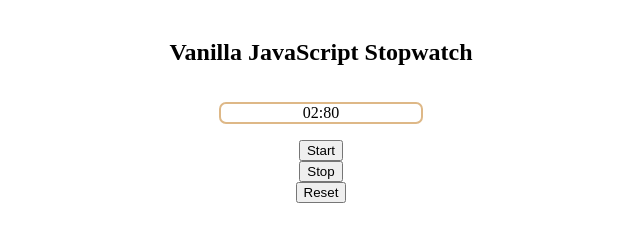
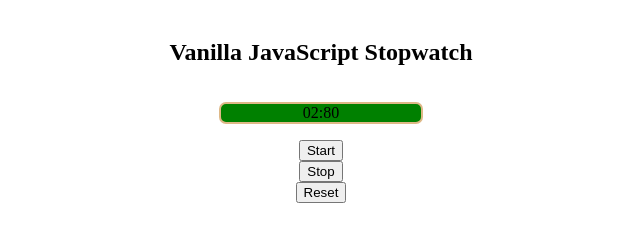
Before and after one commit to mootqns/cpsc332-hw6, a plain HTML site: page stopwatch.html in a window 1280 px wide. Both pictures are taken after a click on the button "Start". Shown: the part 69-310 px from the top of the page, without its empty margins (319-959 px from the left). Drawn offline with nearby package versions, Linux system fonts and the light colour scheme.

Commit message:
timer colors functional

```diff
--- a/stopwatch.html
+++ b/stopwatch.html
@@ -33,10 +33,12 @@
             $buttonStart.click( function () {
                 clearInterval(interval);
                 interval = setInterval(startTimer, 10);
+                $timerPara.css("background-color", "green");
             });
 
             $buttonStop.click(function () {
                 clearInterval(interval);
+                $timerPara.css("background-color", "red");
             });
 
             $buttonReset.click(function () {
@@ -45,6 +47,7 @@
                 seconds = "00";
                 $appendTens.html(tens);
                 $appendSeconds.html(seconds);
+                $timerPara.css("background-color", "grey");
             });
 
             function startTimer() {
@@ -95,6 +98,11 @@
             width: 200px;
             text-align: center;
         }
+
+        .timer-background {
+            background-color: grey;
+        }
+
     </style>
 </head>
 
```
